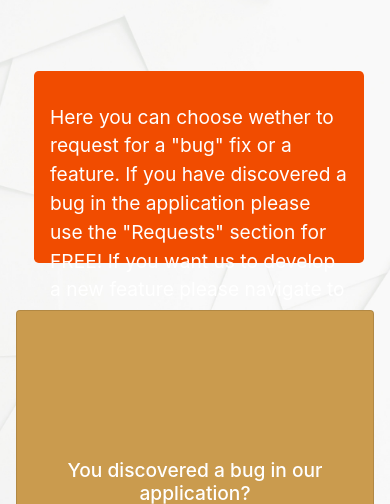
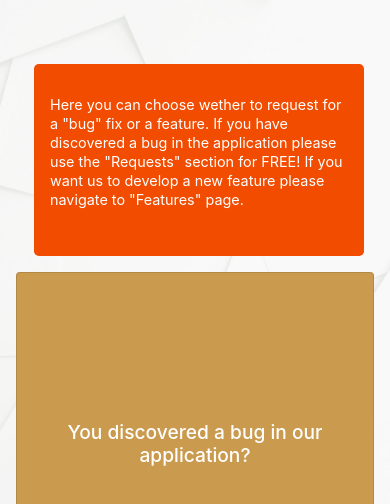
Before and after one commit to flo0909/djangoprj1, a Django app: page / in a window 390 px wide. Shown: the part 56-560 px from the top of the page. Run offline with Django 3.2, Linux system fonts and the light colour scheme; some libraries are stand-ins or nearby versions; some web fonts are replaced.

Commit message:
Added media queries

```diff
--- a/djangoprj1/static/style.css
+++ b/djangoprj1/static/style.css
@@ -23,7 +23,7 @@ body{
 .top-landing-div{
     background-color:rgb(241, 76, 0) !important;
     height:12rem;
-    margin-top:2%;
+    margin:0;
 }
 .center-info{
     color:white;
@@ -196,3 +196,23 @@ body{
 .list-group-item{
     border:1px solid  rgb(182, 182, 182);
 }
+@media only screen and (max-width: 300px){
+    .top-landing-div{
+        font-size: 0.55em;
+        line-height:1.1em;
+    }
+    .center-info{
+        margin:0;
+        padding:0;
+    }
+    .brand-text{
+        font-size: 0.9em;
+    }
+}
+@media only screen and (min-width:301px) and (max-width:900px){
+    .top-landing-div{
+        font-size: 0.75em;
+        line-height:1.5em;
+        margin:0;
+    }
+}
```
